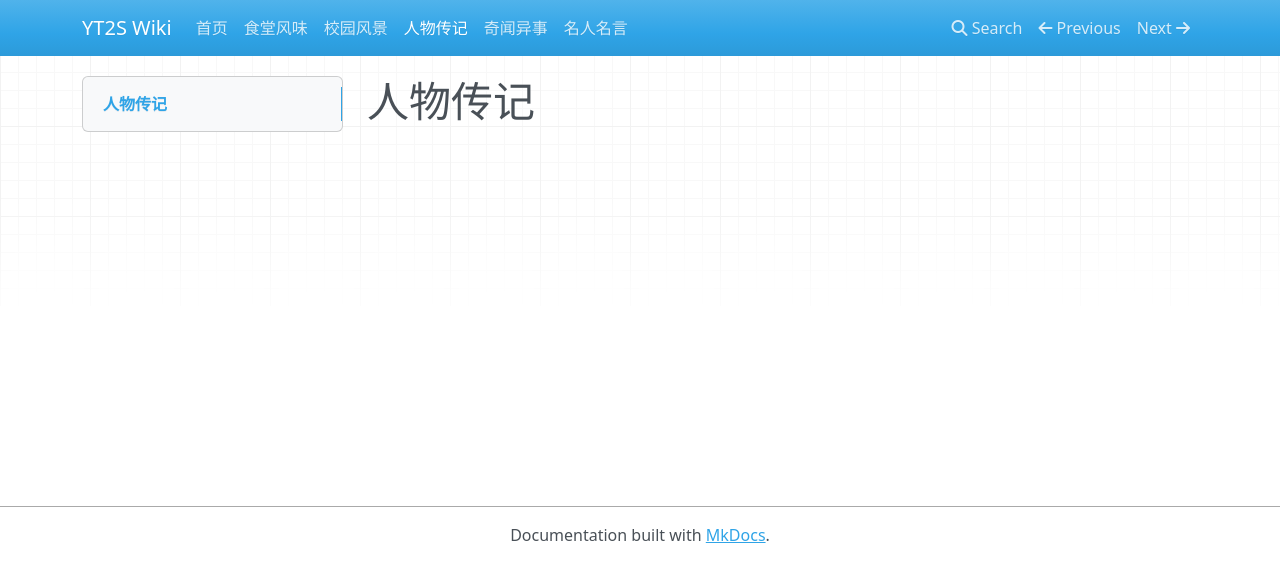
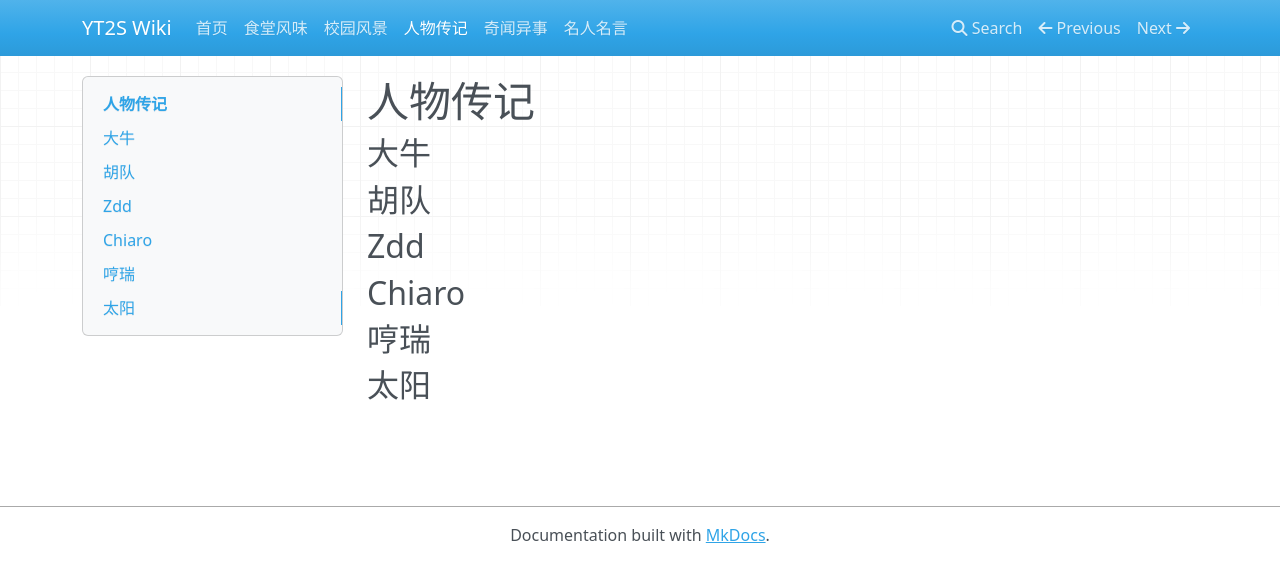
Before and after one commit to ylxmf2005/YT2S-Wiki, an MkDocs documentation site: the page built from docs/人物传记.md, in a window 1280 px wide. Shown: the top 582 px of the page. Built offline with MkDocs 1.6.1, drawn with Linux system fonts in a browser that asks for light colours; nearby versions of some CDN libraries.

Commit message:
Update 人物传记.md

```diff
--- a/docs/人物传记.md
+++ b/docs/人物传记.md
@@ -1 +1,13 @@
 # 人物传记
+
+## 大牛
+
+## 胡队
+
+## Zdd
+
+## Chiaro
+
+## 哼瑞
+
+## 太阳
```
